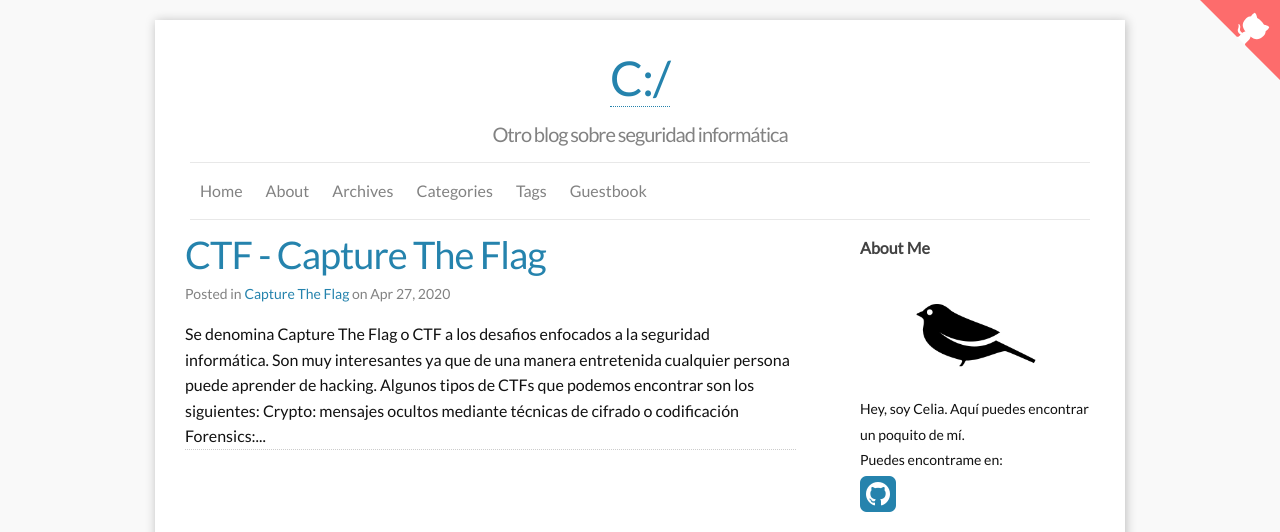
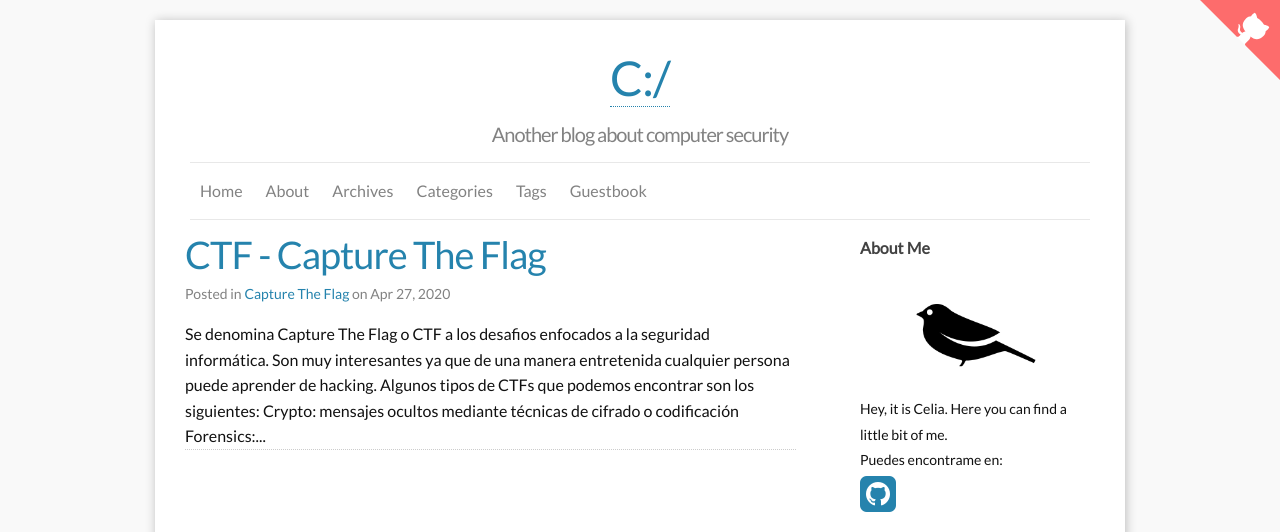
Before and after one commit to marselia/marselia.github.io, a Jekyll site: the page built from index.html, in a window 1280 px wide. Shown: the top 532 px of the page. Built offline with Jekyll 4.4.1, drawn with Linux system fonts in a browser that asks for light colours; the list of posts is cut into pages by our own code.

Commit message:
Update _config.yml

```diff
--- a/_config.yml
+++ b/_config.yml
@@ -1,9 +1,9 @@
 ### Site info:
 title: C:/
-tagline: Otro blog sobre seguridad informática
+tagline: Another blog about computer security
 author: Celia M
-description: "Otro blog sobre seguridad informática" # You can edit this line in _config.yml. It will appear in your document head meta and in your feed.xml site description
-keywords: "Jekyll, theme, marselia, cybersecurity"
+description: "Another blog about computer security" # You can edit this line in _config.yml. It will appear in your document head meta and in your feed.xml site description
+keywords: "Jekyll, marselia, cybersecurity"
 baseurl:  # the subpath of your site, e.g. /blog/
 url:  # the base hostname & protocol for your site
 locale: en_US
@@ -12,9 +12,9 @@ locale: en_US
 github_username:  marselia
 disqus_shortname:  disqus_5JCdvcneKW
 favicon:     "/images/favicon.ico"
-aboutme: "Hey, soy Celia. Aquí puedes encontrar un poquito de mí." # these are shown on aboutme-sidebar.
+aboutme: "Hey, it is Celia. Here you can find a little bit of me." # these are shown on aboutme-sidebar.
 aboutme_photo: "/images/favicon.ico"
-google_analytics_key: # put YOUR key here to enable tracking! (blank to disable)
+google_analytics_key: UA-164791389-1 # put YOUR key here to enable tracking! (blank to disable)
 
 
 ### Site setting:
```
